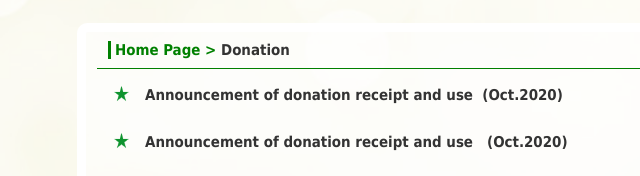
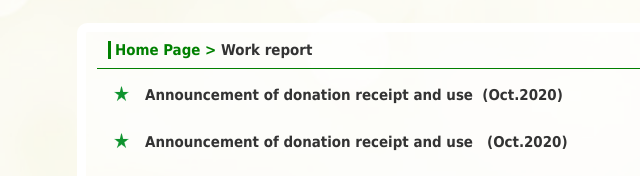
Before and after one commit to ligu4056/Spring-Buds-Project-1, a plain HTML site: page workreport.html in a window 1280 px wide. Shown: the part 179-355 px from the top of the page, 395-1035 px from the left. Drawn offline with Linux system fonts and the light colour scheme.

Commit message:
Update workreport.html

```diff
--- a/workreport.html
+++ b/workreport.html
@@ -93,7 +93,7 @@
                 <div class="workreport-navigation-right">
                     <a href="./index.html" class="border">Home Page</a>
                     <span>></span>
-                    <a class="black">Donation</a>
+                    <a class="black">Work report</a>
                 </div>
 
                 <div>
```
